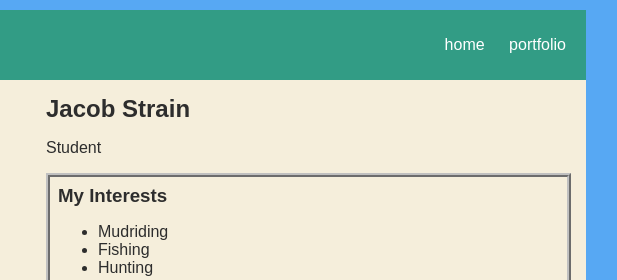
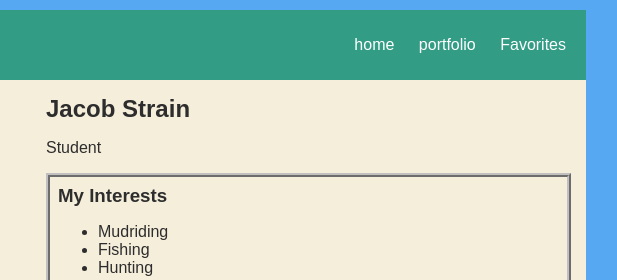
Before and after one commit to coomyshead/coomyshead.github.io, a plain HTML site: page index.html in a window 1280 px wide. Shown: the top 280 px of the page, 454-1071 px from the left. Drawn offline with Linux system fonts and the light colour scheme.

Commit message:
favorite.html

```diff
--- a/index.html
+++ b/index.html
@@ -18,6 +18,9 @@
           </li>
           <li class="nav-li">
             <a href="portfolio.html"> portfolio </a>
+          </li>
+          <li class="nav-li">
+            <a href="favorite.html"> Favorites </a>
           </li>
         </ul>
       </nav>
```
